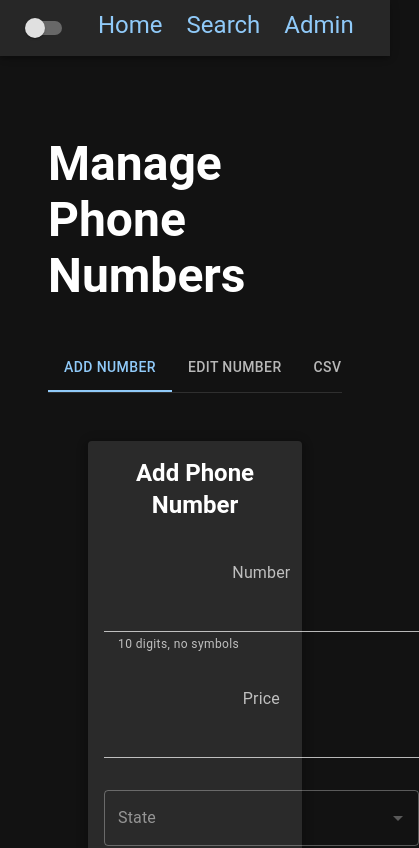
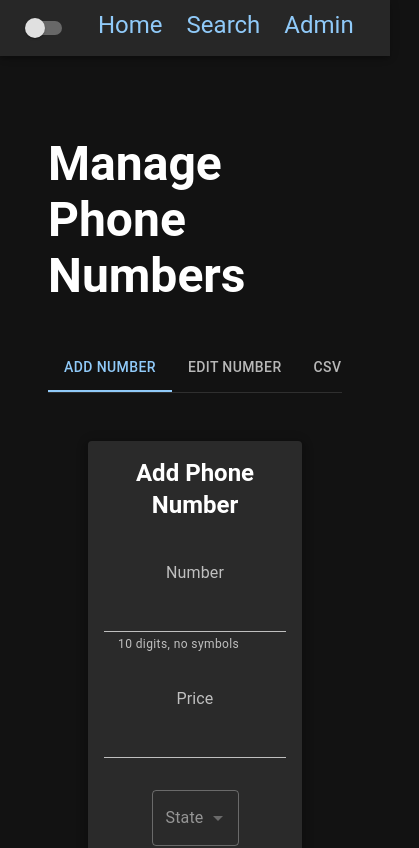
Before and after one commit to acbullock/teliance-web, a React (Create React App) app: page /teliance-web/admin in a window 390 px wide. Shown: the top 848 px of the page, 419 px wide, since content can reach past the window. Built offline with nearby package versions, Linux system fonts and the light colour scheme; no server answers.

Commit message:
fix ui alignment on add phone

```diff
--- a/src/AddPhoneNumber.js
+++ b/src/AddPhoneNumber.js
@@ -147,14 +147,14 @@ export default function AddPhoneNumber(props) {
               <Box sx={{mb:2}}>
                 <FormControl onChange={handleNumberChange} error={numberError}>
                   <FormLabel>Number</FormLabel>
-                  <Input sx={{width:'35ch'}} value={number}/>
+                  <Input value={number}/>
                   <FormHelperText>10 digits, no symbols</FormHelperText>
                 </FormControl>
               </Box>
               <Box  sx={{mb:2}}>
                 <FormControl onChange={handlePriceChange}error={priceError}>
                   <FormLabel>Price</FormLabel>
-                  <Input value={price} sx={{width:'35ch'}}/>
+                  <Input value={price} />
                 </FormControl>
               </Box>
             <Box  sx={{mb:2}}>
@@ -168,7 +168,7 @@ export default function AddPhoneNumber(props) {
                 onChange={handleStateChange}
                 label="State"
                 defaultValue=""
-                renderInput={(params) => <TextField {...params} sx={{width:'35ch'}} label="State" />}
+                renderInput={(params) => <TextField {...params}  label="State" />}
               />
             </FormControl>
             </Box>
```
Also changed, not shown: src/CSVImport.js (added), src/RingBoost.js (added).
